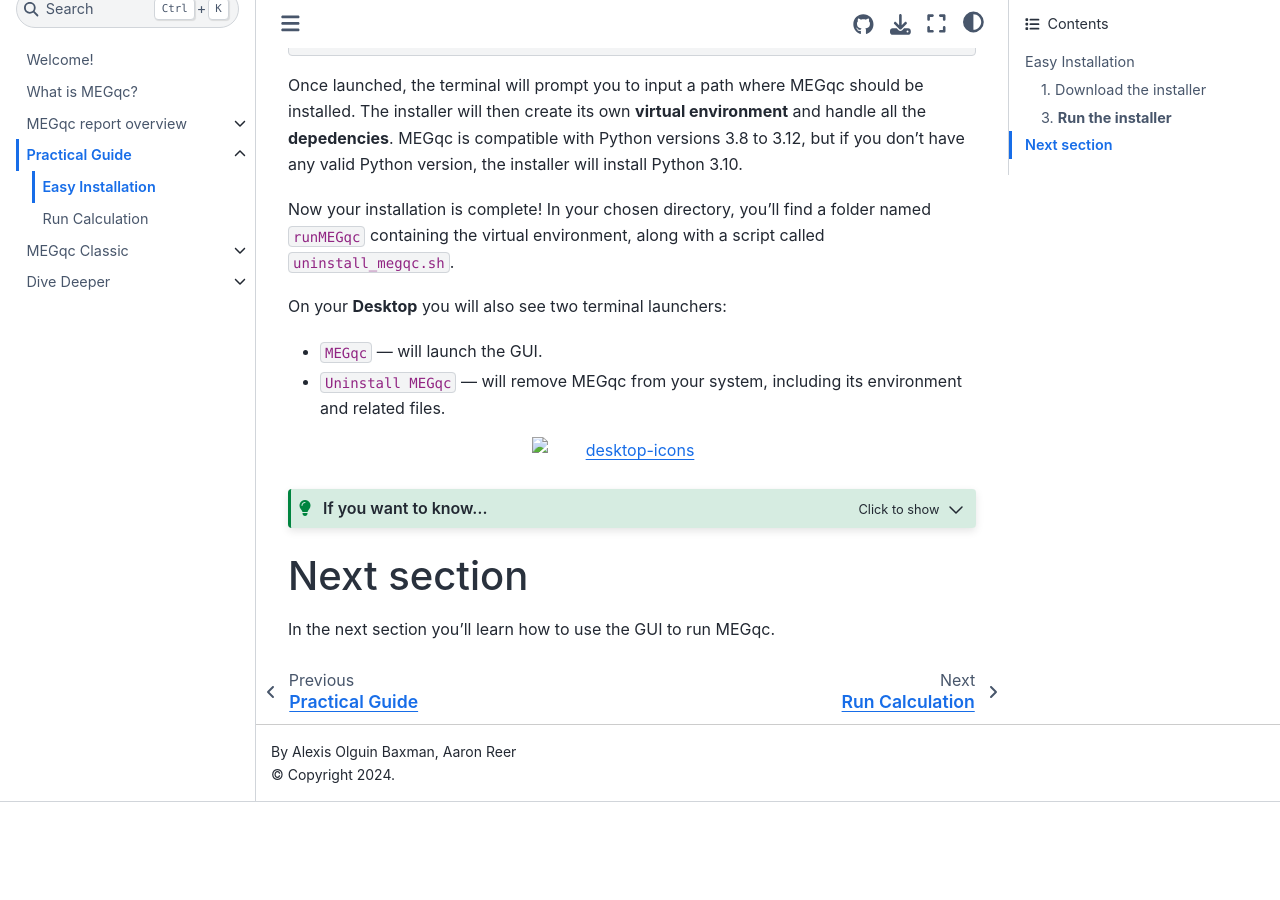
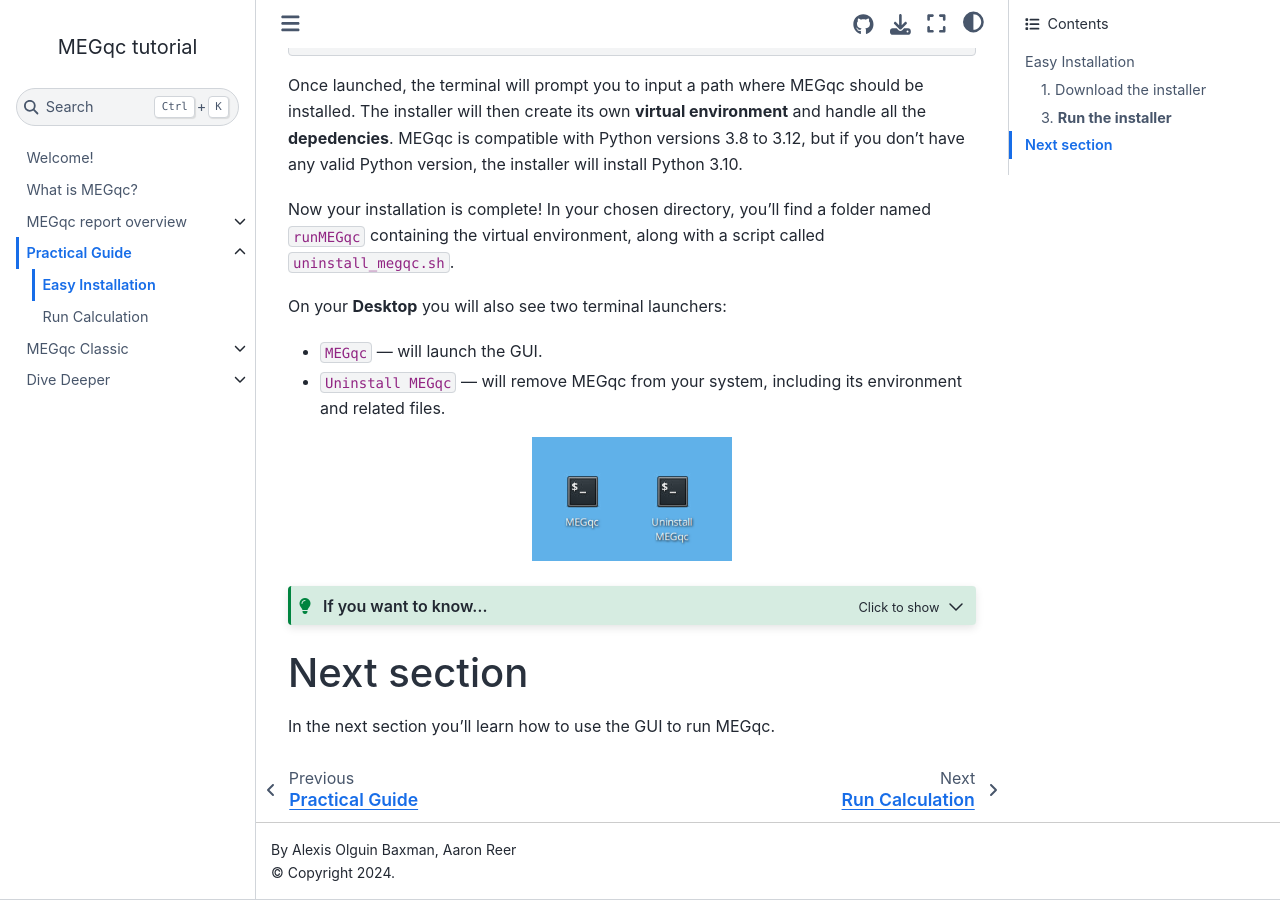
Before and after one commit to ANCPLabOldenburg/megqc_documentation, a Jupyter Book: the page built from new/install.md, in a window 1280 px wide and 900 px high, scrolled down 1065 px. Built offline with Jupyter Book 1.0.4 settings and Sphinx 7.4.7 and the Sphinx Book theme 1.1.4, drawn with Linux system fonts in a browser that asks for light colours; pages that are not in the unit, such as notebooks, are missing from menus; before the commit the page ends 1867 px from its top, so only the background shows below that.

Commit message:
Update install.md

````diff
--- a/new/install.md
+++ b/new/install.md
@@ -54,7 +54,7 @@ On your **Desktop** you will also see two terminal launchers:
 * `MEGqc` — will launch the GUI.
 * `Uninstall MEGqc`  — will remove MEGqc from your system, including its environment and related files.
 
-<img src="../static/bids/desktop.png" alt="desktop-icons" width="200px" align="center">
+<img src="../static/mini/desktop.png" alt="desktop-icons" width="200px" align="center">
 
 
 ```{admonition} If you want to know...
````
